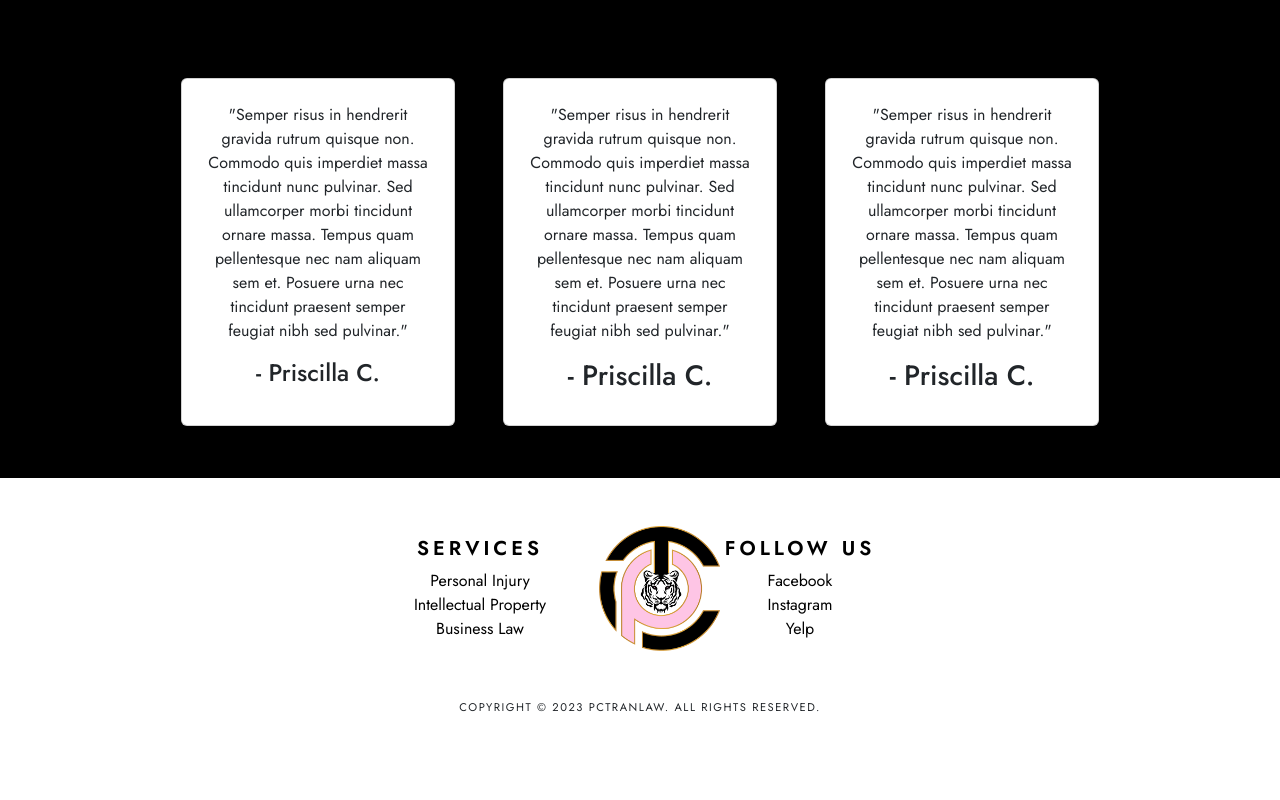
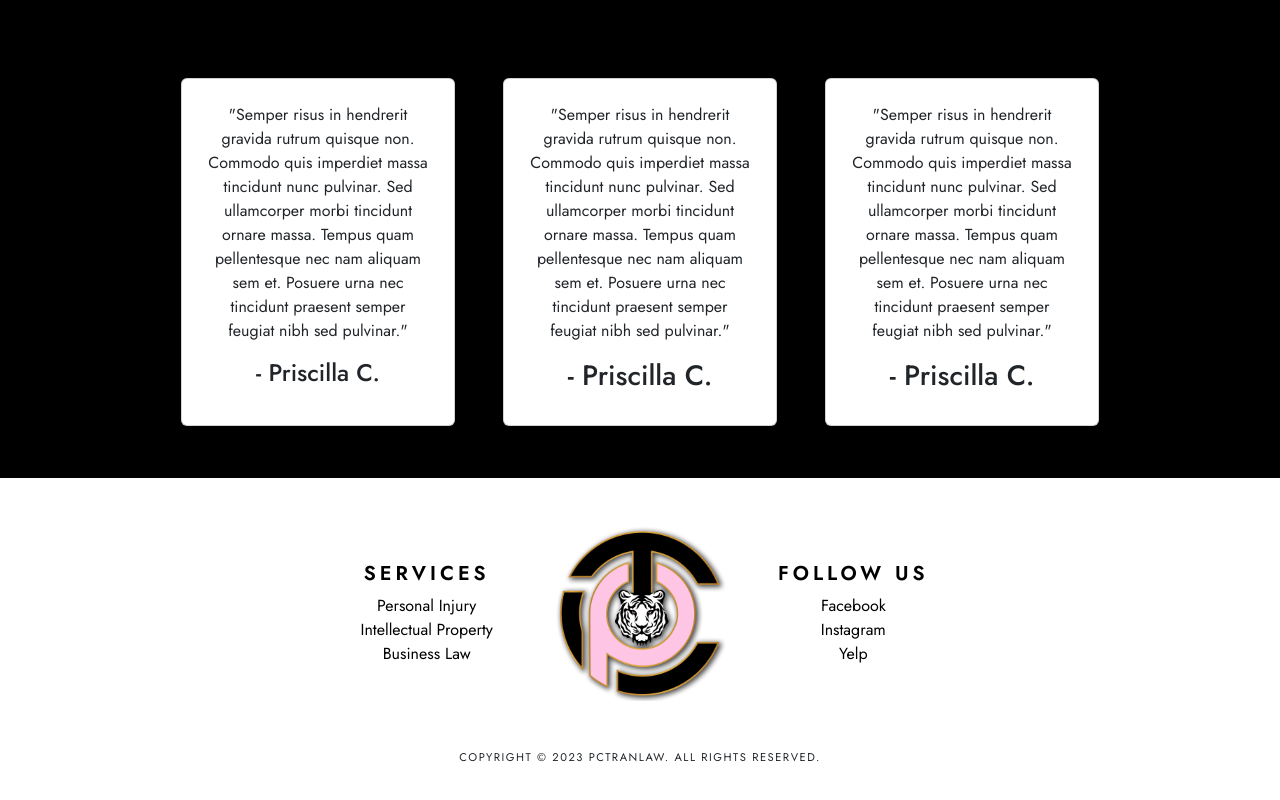
Before and after one commit to alexehouston/pctranlaw, a React (Vite) app: page / in a window 1280 px wide. Shown: the part 2846-3646 px from the top of the page. Built offline with nearby package versions, Linux system fonts and the light colour scheme.

Commit message:
update footer

```diff
--- a/src/Footer/Footer.jsx
+++ b/src/Footer/Footer.jsx
@@ -16,8 +16,8 @@ export default function Footer() {
             Business Law
           </a>
         </div>
-        <div className="col-4 col-lg-1">
-          <img src="/assets/PCT-logo.png" height="125" />
+        <div className="col-4 col-lg-2">
+          <img src="/assets/PCT-logo-shadow.png" height="175" />
         </div>
         <div className="col-4 col-lg-2 text-center d-flex flex-column">
           <h6 className="ftr-title fs-5 text-uppercase">Follow Us</h6>
```
Also changed, not shown: public/assets/PCT-logo-shadow.png (added).
